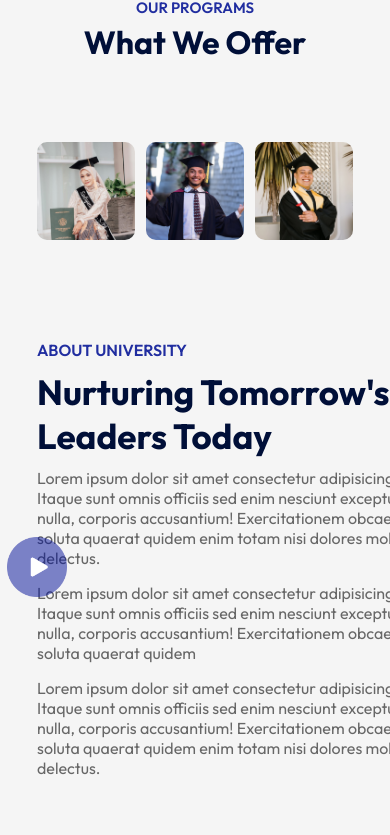
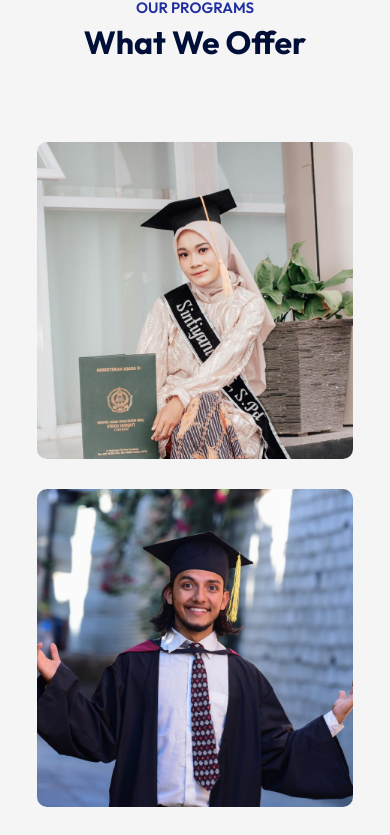
Before and after one commit to panneerselvam999/Profile-react, a React (Vite) app: page / in a window 390 px wide. Shown: the part 916-1751 px from the top of the page. Built offline with nearby package versions, Linux system fonts and the light colour scheme.

Commit message:
program sec responsive

```diff
--- a/src/Components/Programs/Programs.css
+++ b/src/Components/Programs/Programs.css
@@ -43,3 +43,16 @@
     opacity: 100;
     padding-top: 0%;
 }
+
+/* ------------------------ Media query ---------------------- */
+
+@media (max-width: 650px) {
+    .programs {
+        flex-direction: column;
+    }
+
+    .program {
+        flex-basis: 100px;
+        margin-bottom: 30px;
+    }
+}
```
